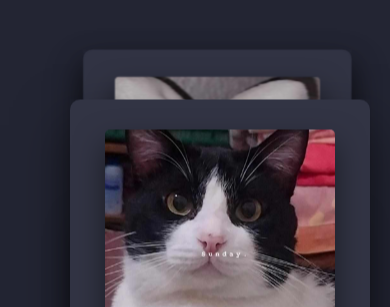
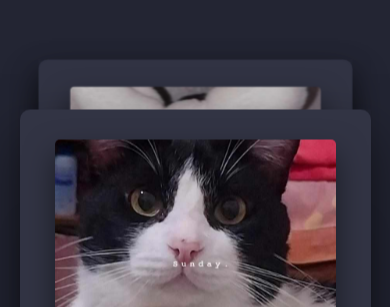
Before and after one commit to Deivid182/cat-carousel, a plain HTML site: page index.html in a window 390 px wide. Shown: the part 136-443 px from the top of the page. Drawn offline with Linux system fonts and the light colour scheme.

Commit message:
fix center position

```diff
--- a/css/styles.css
+++ b/css/styles.css
@@ -57,8 +57,7 @@ input {
 
 @media screen and (max-width: 600px) {
   .container {
-    width: 86%;
-    margin: 0 auto;
+    margin: 0;
   }
 }
 
@@ -73,7 +72,8 @@ input {
 
 @media screen and (max-width: 600px) {
   .cards {
-    width: 250px;
+    width: 90%;
+    margin: 0 auto;
   }
 }
 
@@ -89,7 +89,7 @@ input {
 
 @media screen and (max-width: 600px) {
   .cards label {
-    width: 300px;
+    width: 100%;
   }
 }
 
```
